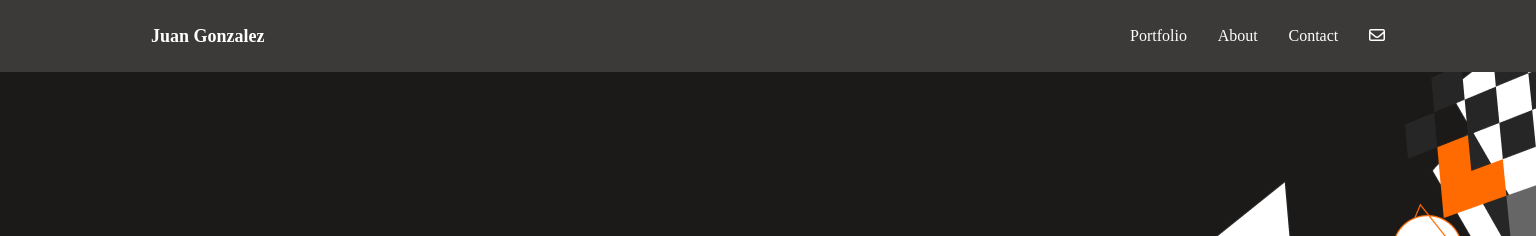
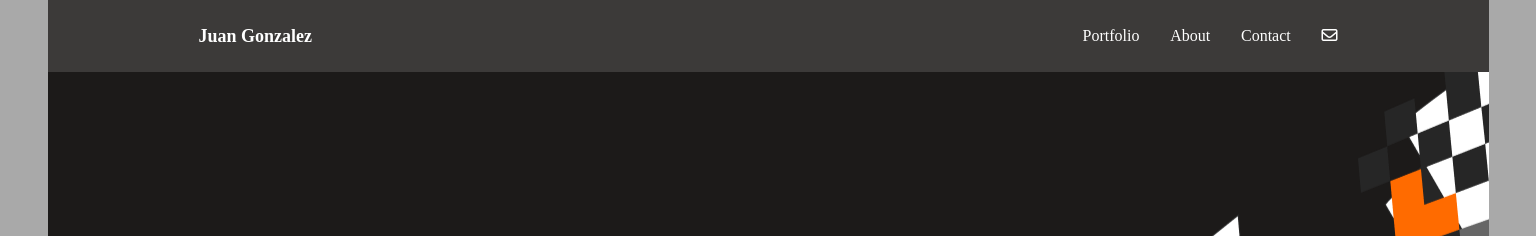
Before and after one commit to JbirdL86/Portfolio, a website: page index.html in a window 1536 px wide. Shown: the top 236 px of the page. Drawn offline with Linux system fonts and the light colour scheme.

Commit message:
Add media querry for larger screen

```diff
--- a/style.css
+++ b/style.css
@@ -762,3 +762,20 @@ header {
     display: none;
   }
 }
+
+@media only screen and (min-width: 1441px) {
+  body {
+    background-color: darkgrey;
+  }
+
+  header {
+    max-width: 1441px;
+    margin: 0 auto;
+  }
+
+  main {
+    max-width: 1441px;
+    margin: 0 auto;
+    background-color: #fff;
+  }
+}
```
